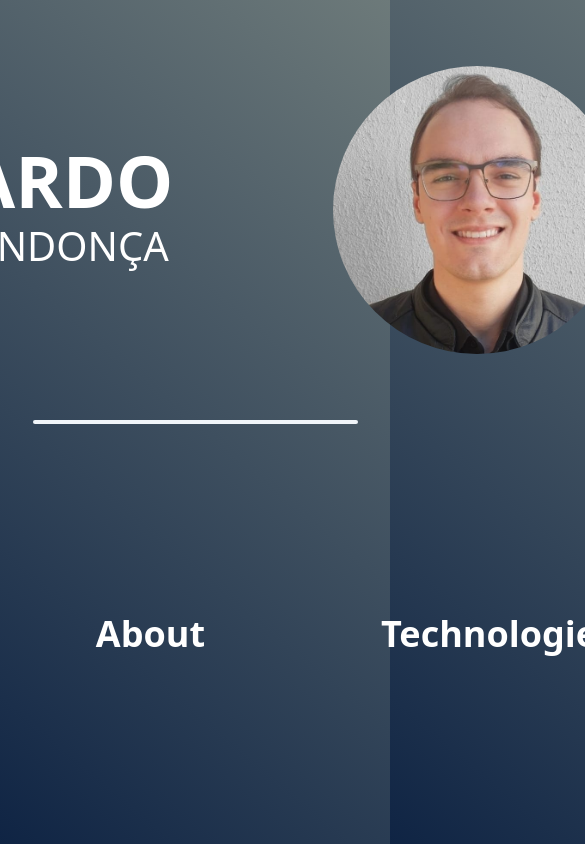
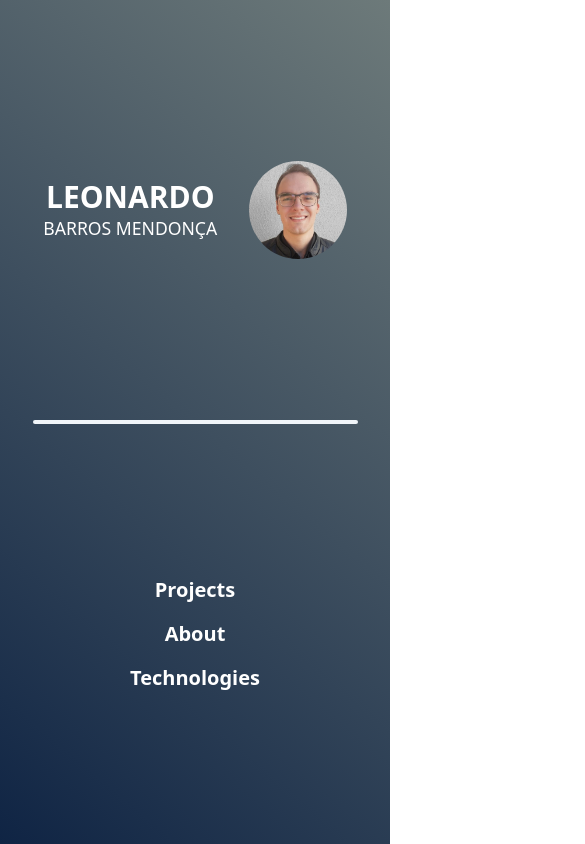
Before and after one commit to leobmend/leobmend.github.io, a React (Create React App) app: page / in a window 390 px wide. Shown: the top 844 px of the page, 585 px wide, since content can reach past the window. Built offline with nearby package versions, Linux system fonts and the light colour scheme.

Commit message:
feat: initial responsive design added on Home page

```diff
--- a/src/index.css
+++ b/src/index.css
@@ -9,6 +9,6 @@ body {
 }
 
 #root {
-  height: 100%;
-  width: 100%;
+  height: 100vh;
+  width: 100wh;
 }
--- a/src/pages/Home.js
+++ b/src/pages/Home.js
@@ -34,23 +34,25 @@ function Home() {
   }
 
   return (
-    <main className="flex flex-col justify-center items-center h-full">
+    <main className="flex flex-col justify-center items-center h-screen w-screen">
       <div
-        className={`ease-in-out duration-700 h-full w-full flex items-center justify-center ${upContainerStyle}`}
+        className={`ease-in-out duration-700 h-screen w-screen flex items-center justify-center ${upContainerStyle}
+          flex`}
       >
-        <div className="mx-20 flex flex-col">
-          <h1 className="text-center font-bold text-7xl text-white">LEONARDO</h1>
-          <h1 className="text-center text-[2.5rem] text-white">BARROS MENDONÇA</h1>
+        <div className="flex flex-col mx-4 md:mx-8 2xl:mx-20">
+          <h1 className="text-center font-bold text-white text-3xl md:text-5xl 2xl:text-7xl">LEONARDO</h1>
+          <h1 className="text-center text-white text-[1.1rem] md:text-[1.7rem] 2xl:text-[2.5rem]">BARROS MENDONÇA</h1>
         </div>
         <img
-          className="ease-in-out duration-700 mx-20 rounded-full w-72"
+          className="ease-in-out duration-700 rounded-full w-1/4 mx-4 md:mx-8 2xl:mx-20 2xl:w-72"
           src={profilePic} alt="Leonardo"
         />
       </div>
       <hr
         className={`ease-in-out duration-500 rounded-sm border-none bg-slate-100 z-10 ${hrStyle}`}
       />
-      <nav className={`ease-in-out duration-700 flex items-center text-white text-4xl h-full z-10 ${downContainerStyle}`}>
+      <nav className={`ease-in-out duration-700 flex flex-col justify-center items-center text-white h-full z-10
+        text-xl ${downContainerStyle} 2xl:text-4xl 2xl:flex-row`}>
         <button type="button" onClick={ () => handleClick('projects') }>
           <h2 className={ MENU_LINKS_STYLE }>Projects</h2>
         </button>
```
